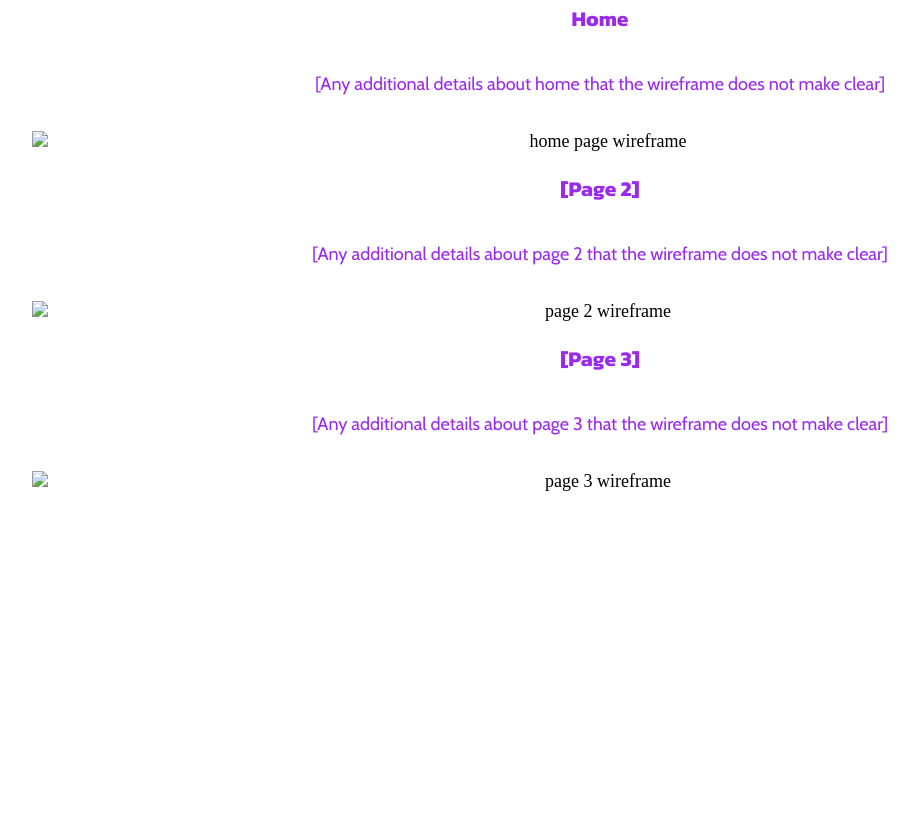
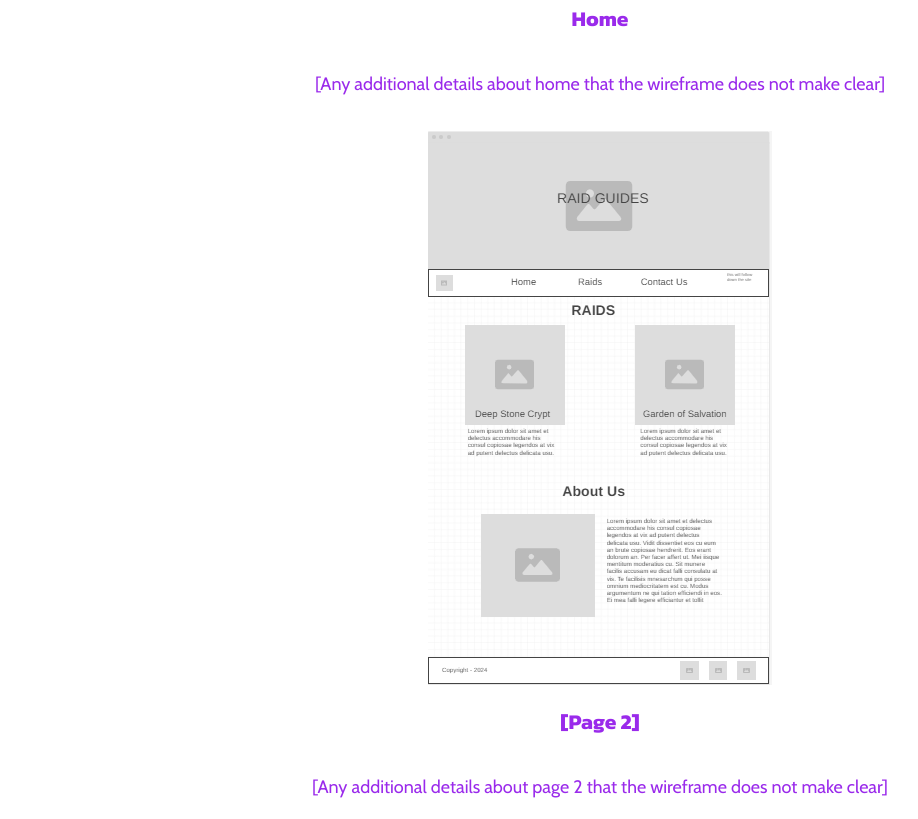
Before and after one commit to logcow123/portfolio, a plain HTML site: page site-plan.html in a window 1280 px wide. Shown: the part 10610-11429 px from the top of the page, without its empty margins (40-958 px from the left). Before the commit the page ends 11174 px from the top, so only its background shows below. Drawn offline with nearby package versions, Linux system fonts and the light colour scheme; a web font is replaced by a local one.

Commit message:
wireframes

```diff
--- a/site-plan.html
+++ b/site-plan.html
@@ -173,19 +173,19 @@
       <p>
         [Any additional details about home that the wireframe does not make clear]
       </p>
-      <img src="#" alt="home page wireframe">
+      <img src="images/home_wireframe.png" alt="home page wireframe">
 
       <h3>[Page 2]</h3>
       <p>
         [Any additional details about page 2 that the wireframe does not make clear]
       </p>
-      <img src="#" alt="page 2 wireframe">
+      <img src="images/deepstone_wireframe.png" alt="Deep Stone Crypt Gudide wireframe">
 
       <h3>[Page 3]</h3>
       <p>
         [Any additional details about page 3 that the wireframe does not make clear]
       </p>
-      <img src="#" alt="page 3 wireframe">
+      <img src="images/gos_wireframe.png" alt="Garden of Salvation guide wireframe">
     </main>
   </body>
 
```
Also changed, not shown: images/deepstone_wireframe.png (added), images/gos_wireframe.png (added), images/home_wireframe.png (added).
